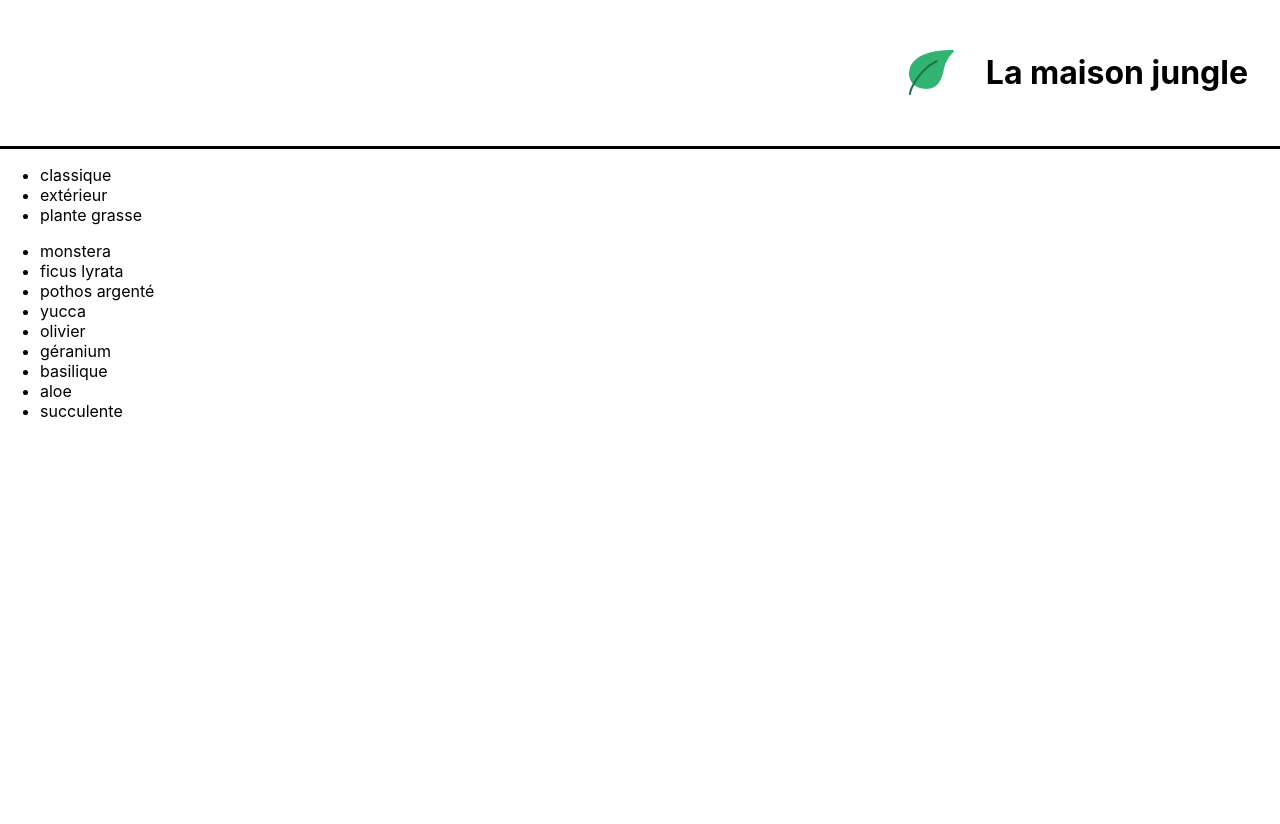
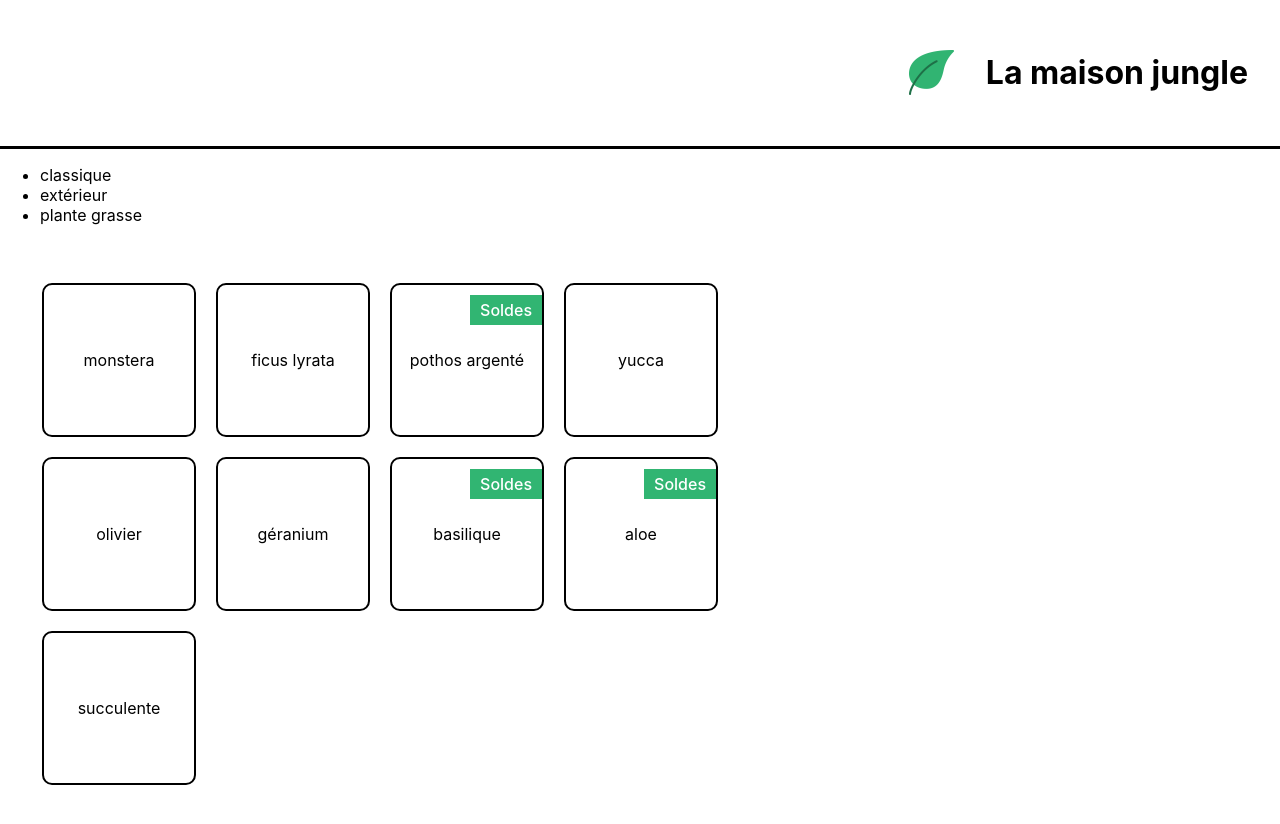
Before and after one commit to Helene-V/La_maison_jungle, a React (Create React App) app: page / in a window 1280 px wide. Shown: the top 824 px of the page. Before the commit the page ends 800 px from the top, so only its background shows below. Built offline with nearby package versions, Linux system fonts and the light colour scheme.

Commit message:
modification de ShoppingList

```diff
--- a/src/components/ShoppingList.js
+++ b/src/components/ShoppingList.js
@@ -1,4 +1,5 @@
-import { plantList} from '../datas/plantList'
+import { plantList } from '../datas/plantList'
+import '../styles/ShoppingList.css'
 
 function ShoppingList() {
 	const categories = plantList.reduce(
@@ -14,9 +15,12 @@
 					<li key={cat}>{cat}</li>
 				))}
 			</ul>
-			<ul>
+			<ul className='lmj-plant-list'>
 				{plantList.map((plant) => (
-					<li key={plant.id}>{plant.name}</li>
+					<li key={plant.id} className='lmj-plant-item'>
+						    {plant.name}
+                            {plant.isSpecialOffer && <div className='lmj-sales'>Soldes</div>}
+					</li>
 				))}
 			</ul>
 		</div>
@@ -27,4 +31,8 @@
 
 /*géneration d'une key /
 Méthodes pour itérer sur de la data :
-map (), forEach(), filter (), reduce()*/
+map (), forEach(), filter (), reduce()
+Exemples de Conditions :
+{plant.isBestSale && plant.category === "classique" && <span>🔥</span>}
+{plant.isBestSale || plant.category === "classique" && <span>🔥</span>}
+*/
--- a/src/datas/plantList.js
+++ b/src/datas/plantList.js
@@ -12,7 +12,8 @@
 	{
 		name: 'pothos argenté',
 		category: 'classique',
-		id: '3sd'
+		id: '3sd',
+		isSpecialOffer: true
 	},
 	{
 		name: 'yucca',
@@ -22,7 +23,8 @@
 	{
 		name: 'olivier',
 		category: 'extérieur',
-		id: '5pl'
+		id: '5pl',
+		isAvailable: false
 	},
 	{
 		name: 'géranium',
@@ -32,12 +34,14 @@
 	{
 		name: 'basilique',
 		category: 'extérieur',
-		id: '7ie'
+		id: '7ie',
+		isSpecialOffer: true
 	},
 	{
 		name: 'aloe',
 		category: 'plante grasse',
-		id: '8fp'
+		id: '8fp',
+		isSpecialOffer: true
 	},
 	{
 		name: 'succulente',
--- /dev/null
+++ b/src/styles/ShoppingList.css
@@ -0,0 +1,30 @@
+.lmj-plant-list {
+	list-style-type: none;
+	padding: 32px;
+	display: flex;
+	flex-wrap: wrap;
+	max-width: 800px;
+}
+
+.lmj-plant-item {
+	border: solid 2px black;
+	border-radius: 10px;
+	height: 150px;
+	width: 150px;
+	margin: 10px;
+	display: flex;
+	align-items: center;
+	justify-content: center;
+	flex-direction: column;
+	position: relative;
+}
+
+.lmj-sales {
+	position: absolute;
+	right: 0px;
+	top: 10px;
+	font-weight: 500;
+	color: white;
+	padding: 5px 10px;
+	background-color: #31b572;
+}
```
